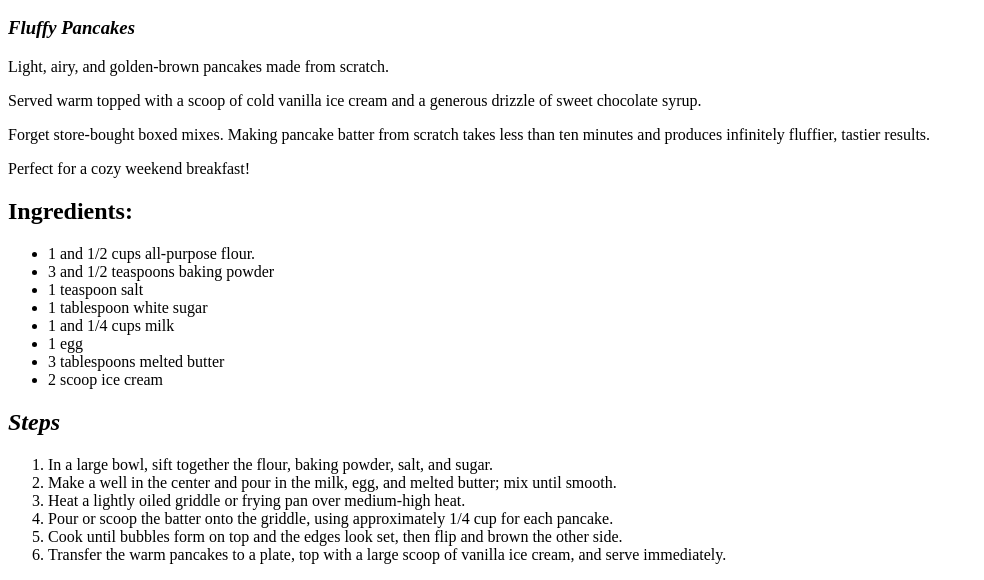
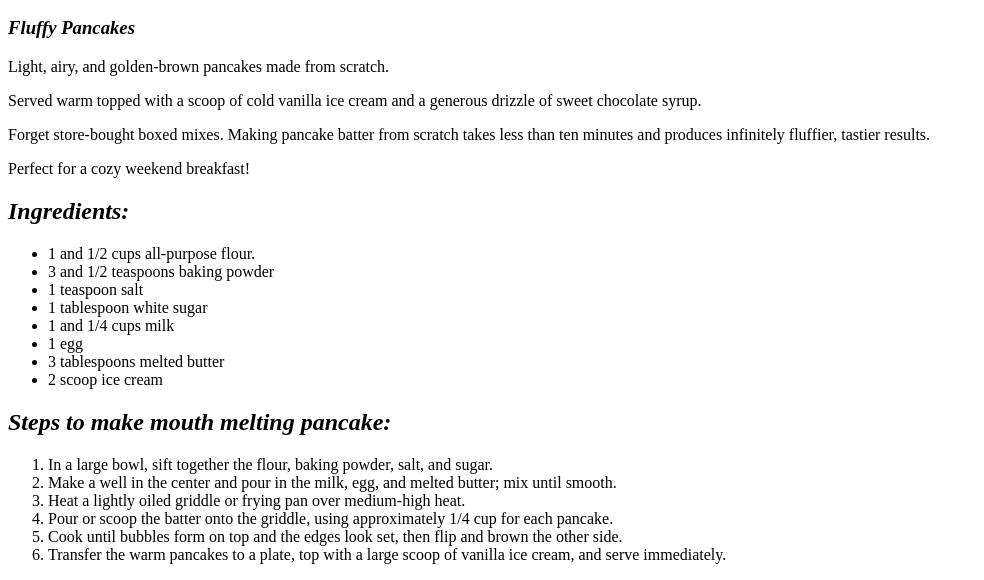
Before and after one commit to syedelma14-arch/Odin-recipes, a plain HTML site: page recipes/pancakes.html in a window 1280 px wide. Shown: the part 422-1002 px from the top of the page, without its empty margins (0-984 px from the left). Drawn offline with Linux system fonts and the light colour scheme.

Commit message:
style: update recipe layout and text

```diff
--- a/recipes/pancakes.html
+++ b/recipes/pancakes.html
@@ -14,7 +14,7 @@
   <p> Served warm topped with a scoop of cold vanilla ice cream and a generous drizzle of sweet chocolate syrup.</p>
     <p>Forget store-bought boxed mixes. Making pancake batter from scratch takes less than ten minutes and produces infinitely fluffier, tastier results.</p>
     <p> Perfect for a cozy weekend breakfast!</p>
-<h2> Ingredients:</h2>
+<h2> <em>Ingredients:</em></h2>
 <ul>
     <li> 1 and 1/2 cups all-purpose flour.</li>
     <li> 3 and 1/2 teaspoons baking powder</li>
@@ -25,7 +25,7 @@
     <li> 3 tablespoons melted butter</li>
     <li> 2 scoop ice cream </li>
 </ul>
-<h2><em> Steps</em></h2>
+<h2><em> <strong> Steps to make mouth melting pancake:</strong> </em></h2>
     <ol>
 <li> In a large bowl, sift together the flour, baking powder, salt, and sugar.</li>
 <li> Make a well in the center and pour in the milk, egg, and melted butter; mix until smooth.</li>
```
Also changed, not shown: recipes/lasagna.html (+2 -2 lines), recipes/tacos.html (+1 -1 lines).
